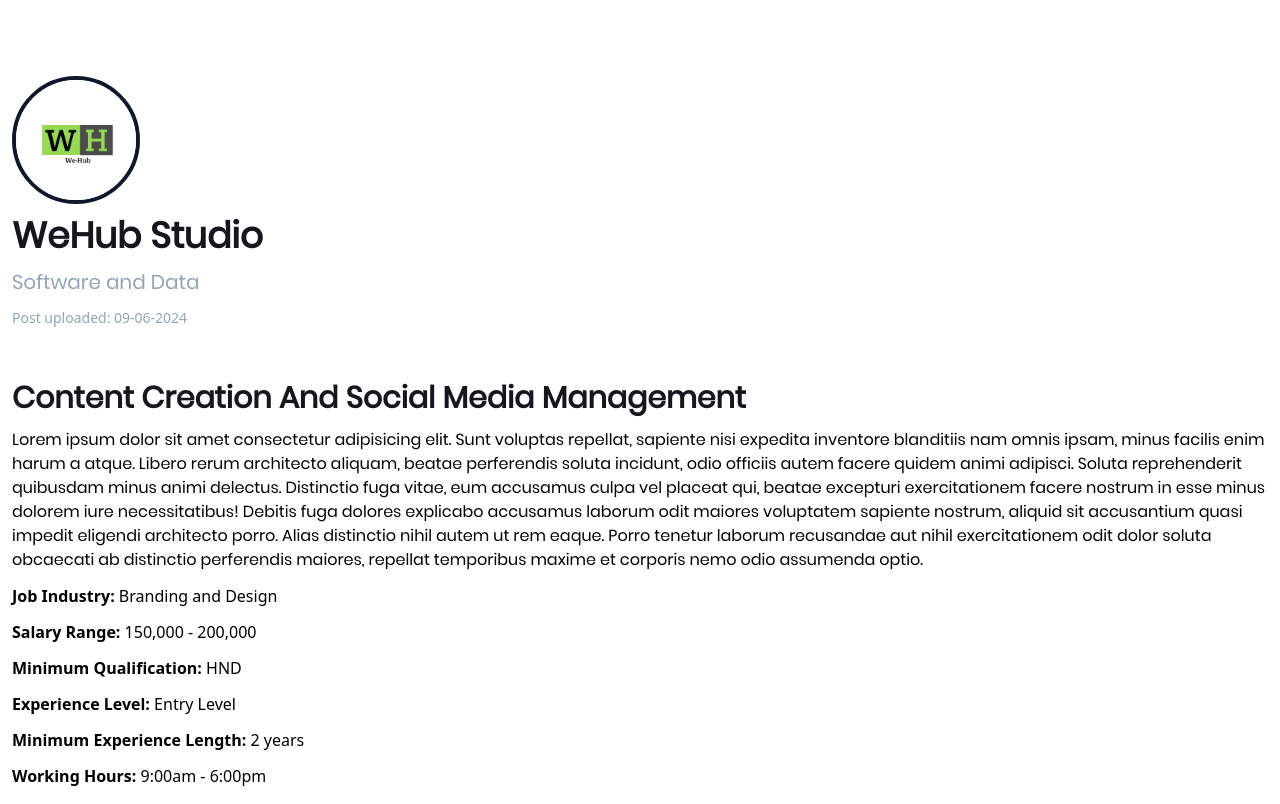
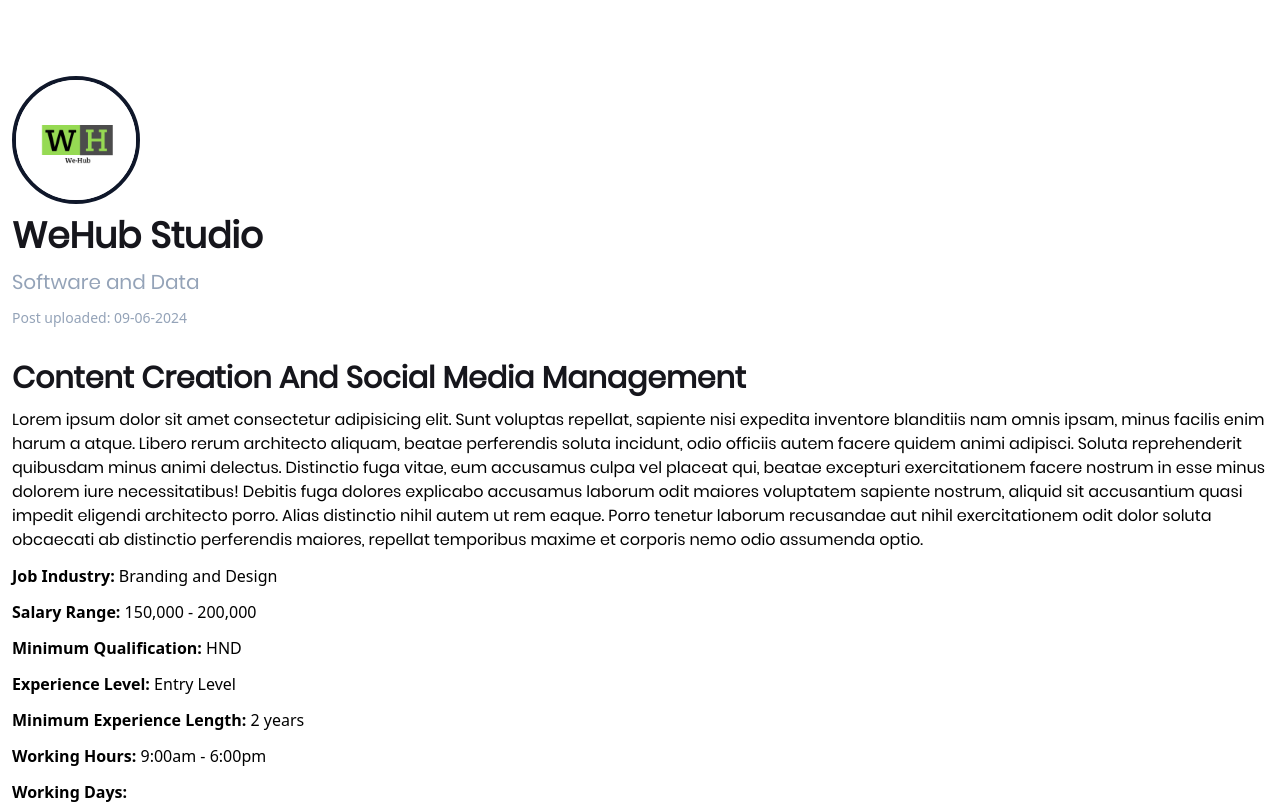
Before and after one commit to ronaldkelechi11/manirecruits, a React (Vite) app: page /home/1 in a window 1280 px wide. Shown: the top 804 px of the page. Built offline with nearby package versions, Linux system fonts and the light colour scheme; some icons are missing.

Commit message:
Done with post screen

```diff
--- a/src/screens/Landing/Clients.jsx
+++ b/src/screens/Landing/Clients.jsx
@@ -23,6 +23,7 @@ const Clients = () => {
                 <img src={nabroLogo} className="h-16 min-w-32 mx-5" />
                 <img src={tscLogo} className="h-16 min-w-32 mx-5" />
                 <img src={ukiriLogo} className="h-16 min-w-32 mx-5" />
+                {/* TODO: Add the remaining Clients */}
             </Marquee>
         </AnimatedDiv>
     )
--- a/src/screens/Landing/Contact.jsx
+++ b/src/screens/Landing/Contact.jsx
@@ -3,7 +3,7 @@ import React from 'react'
 const Contact = () => {
     return (
         <div id='contactus' className='w-screen h-screen bg-primary'>
-
+            {/* TODO: Work on the contact page */}
         </div>
     )
 }
--- a/src/screens/Portal/Home/PostScreen.jsx
+++ b/src/screens/Portal/Home/PostScreen.jsx
@@ -1,7 +1,6 @@
 import { useState } from 'react'
 import AnimatedDiv from '../../../utils/animations/AnimatedDiv'
 import TopNavBar from '../../../utils/components/TopNavbar'
-import { Calendar } from '@iconsans/react/linear'
 
 const PostScreen = () => {
     const [post, setPost] = useState(
@@ -50,7 +49,7 @@ const PostScreen = () => {
 
                 <div className="flex flex-row items-center gap-3 text-sm text-slate-400">Post uploaded: {post.job_upload_date}</div>
 
-                <p className="text-3xl mt-10 font-poppins capitalize font-extrabold text-black">
+                <p className="text-3xl mt-5 font-poppins capitalize font-extrabold text-black">
                     <strong>{post.title}</strong>
                 </p>
 
--- a/src/utils/components/TopNavbar.jsx
+++ b/src/utils/components/TopNavbar.jsx
@@ -10,7 +10,7 @@ const TopNavBar = ({ title, extra }) => {
     return (
         <div className="w-screen h-16 fixed bg-white top-0 flex flex-row justify-between gap-5 items-center p-5">
             <div className="flex flex-row items-center">
-                <ArrowLeft onClick={() => { navigate(-1) }} className="text-3xl text-black" />
+                <ArrowLeft onClick={() => { navigate(-1) }} className="text-3xl text-black cursor-pointer" />
                 <p className="ml-3 text-xl font-poppins">{title}</p>
             </div>
 
```
Also changed, not shown: src/screens/Portal/Admin/AdminMain.jsx (+0 -44 lines).
